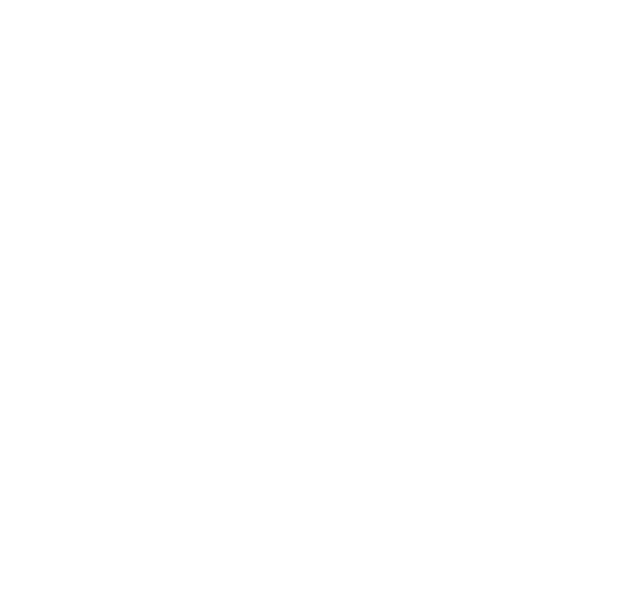
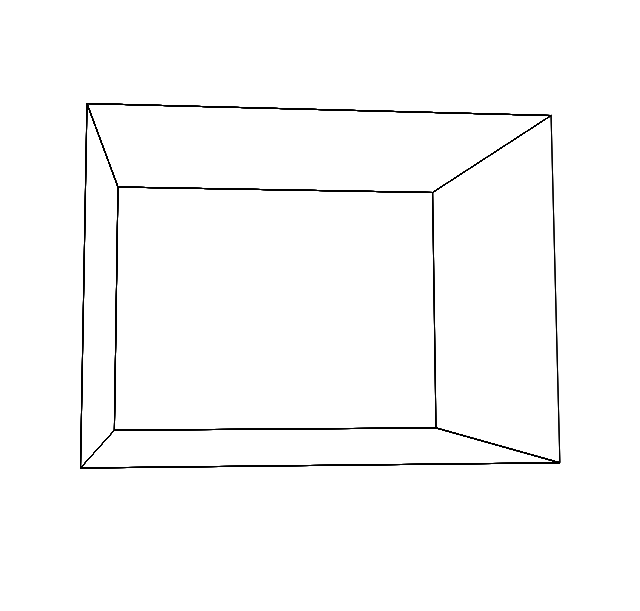
Before and after one commit to Gelio/3d-cube-projection, a website built with Parcel: page src/index.html in a window 1280 px wide. Shown: the whole page, without its empty margins (130-770 px from the left). Built offline with nearby package versions, Linux system fonts and the light colour scheme.

Commit message:
add cube rendering

```diff
--- a/package.json
+++ b/package.json
@@ -15,6 +15,6 @@
     "build": "parcel build src/index.html"
   },
   "dependencies": {
-    "gl-matrix": "^2.4.0"
+    "ml-matrix": "^5.0.1"
   }
 }
--- /dev/null
+++ b/src/Vec3.js
@@ -0,0 +1,12 @@
+export default class Vec3 {
+  /**
+   * @param {number} x
+   * @param {number} y
+   * @param {number} z
+   */
+  constructor(x, y, z) {
+    this.x = x;
+    this.y = y;
+    this.z = z;
+  }
+}
--- a/src/bootstrap.js
+++ /dev/null
@@ -1,8 +0,0 @@
-import { mat4 } from 'gl-matrix';
-
-export default function bootstrap() {
-  const canvas = document.getElementById('main-canvas');
-  console.log(mat4);
-  const matrix = mat4.fromValues(0, 0, 0, 0, 1, 1, 1, 1, 2, 2, 2, 2, 3, 3, 3, 3);
-  console.log(matrix);
-}
--- a/src/index.html
+++ b/src/index.html
@@ -7,7 +7,7 @@
   <title>3D cube projection</title>
 </head>
 <body>
-  <canvas id="main-canvas"></canvas>
+  <canvas id="main-canvas" width="800" height="600"></canvas>
 
   <script src="index.js"></script>
 </body>
--- a/src/index.js
+++ b/src/index.js
@@ -1,3 +1,52 @@
-import bootstrap from './bootstrap';
+import { Matrix } from 'ml-matrix';
+import Renderer from './renderer';
+import Vec3 from './Vec3';
 
-window.onload = bootstrap;
+const canvas = document.getElementById('main-canvas');
+
+const viewMatrix = new Matrix([
+  [0.1, 0.995, 3e-18, -0.498],
+  [-0.066, 0.007, 0.998, -0.502],
+  [0.993, -0.099, 0.066, -3.005],
+  [0, 0, 0, 1]
+]);
+
+const projectionMatrix = new Matrix([
+  [2.414, 0, 0, 0],
+  [0, 2.414, 0, 0],
+  [0, 0, -1.02, -2.02],
+  [0, 0, -1, 0]
+]);
+
+const renderer = new Renderer(canvas);
+renderer.init(viewMatrix, projectionMatrix);
+
+const cubeEdges = [
+  // Top
+  [new Vec3(0, 0, 0), new Vec3(0, 1, 0)],
+  [new Vec3(0, 1, 0), new Vec3(1, 1, 0)],
+  [new Vec3(1, 1, 0), new Vec3(1, 0, 0)],
+  [new Vec3(1, 0, 0), new Vec3(0, 0, 0)],
+
+  // Bottom
+  [new Vec3(0, 0, 1), new Vec3(0, 1, 1)],
+  [new Vec3(0, 1, 1), new Vec3(1, 1, 1)],
+  [new Vec3(1, 1, 1), new Vec3(1, 0, 1)],
+  [new Vec3(1, 0, 1), new Vec3(0, 0, 1)],
+
+  // Left
+  [new Vec3(0, 0, 0), new Vec3(0, 0, 1)],
+  [new Vec3(0, 0, 1), new Vec3(1, 0, 1)],
+  [new Vec3(1, 0, 1), new Vec3(1, 0, 0)],
+  [new Vec3(1, 0, 0), new Vec3(0, 0, 0)],
+
+  // Right
+  [new Vec3(0, 1, 0), new Vec3(0, 1, 1)],
+  [new Vec3(0, 1, 1), new Vec3(1, 1, 1)],
+  [new Vec3(1, 1, 1), new Vec3(1, 1, 0)],
+  [new Vec3(1, 1, 0), new Vec3(0, 1, 0)],
+];
+
+cubeEdges.forEach(cubeEdge => {
+  renderer.drawLine(cubeEdge[0], cubeEdge[1]);
+});
--- /dev/null
+++ b/src/renderer.js
@@ -0,0 +1,77 @@
+import { Matrix } from 'ml-matrix';
+import Vec3 from './Vec3';
+
+export default class Renderer {
+  /**
+   * @param {HTMLCanvasElement} canvas
+   */
+  constructor(canvas) {
+    this.canvas = canvas;
+  }
+
+  /**
+   * @param {Matrix} viewMatrix
+   * @param {Matrix} projectionMatrix
+   * @param {Matrix} modelMatrix
+   */
+  init(viewMatrix, projectionMatrix, modelMatrix = Matrix.eye(4)) {
+    this.context = this.canvas.getContext('2d');
+    this.context.fillStyle = 'black';
+    this.context.strokeStyle = 'black';
+
+    this.transformationMatrix = projectionMatrix.mmul(viewMatrix.mmul(modelMatrix));
+  }
+
+  /**
+   *
+   * @param {number} x
+   * @param {number} y
+   * @param {number} z
+   * @returns {Matrix}
+   */
+  transformPoint(x, y, z) {
+    const vector = Matrix.columnVector([x, y, z, 1]);
+
+    const transformedVector = this.transformationMatrix.mmul(vector);
+    transformedVector.mulColumn(0, 1 / transformedVector.get(3, 0));
+
+    return transformedVector;
+  }
+
+  /**
+   * @param {Vec3} vec
+   * @returns {Matrix}
+   */
+  transformVec3(vec) {
+    return this.transformPoint(vec.x, vec.y, vec.z);
+  }
+
+  /**
+   * @param {Vec3} p1
+   * @param {Vec3} p2
+   */
+  drawLine(p1, p2) {
+    const p1Result = this.transformVec3(p1);
+    const p2Result = this.transformVec3(p2);
+
+    this.scaleToCanvasSize(p1Result);
+    this.scaleToCanvasSize(p2Result);
+
+    this.context.moveTo(p1Result.get(0, 0), p1Result.get(1, 0));
+    this.context.lineTo(p2Result.get(0, 0), p2Result.get(1, 0));
+    this.context.stroke();
+    this.context.closePath();
+  }
+
+  /**
+   * @param {Matrix} vector
+   */
+  scaleToCanvasSize(vector) {
+    // Transform [-1; 1] to [0; 1]
+    vector.addRowVector([1]).divRowVector([2]);
+
+    // Transform to canvas size
+    vector.set(0, 0, vector.get(0, 0) * this.canvas.width);
+    vector.set(1, 0, vector.get(1, 0) * this.canvas.height);
+  }
+}
```
Also changed, not shown: 1 other file.
